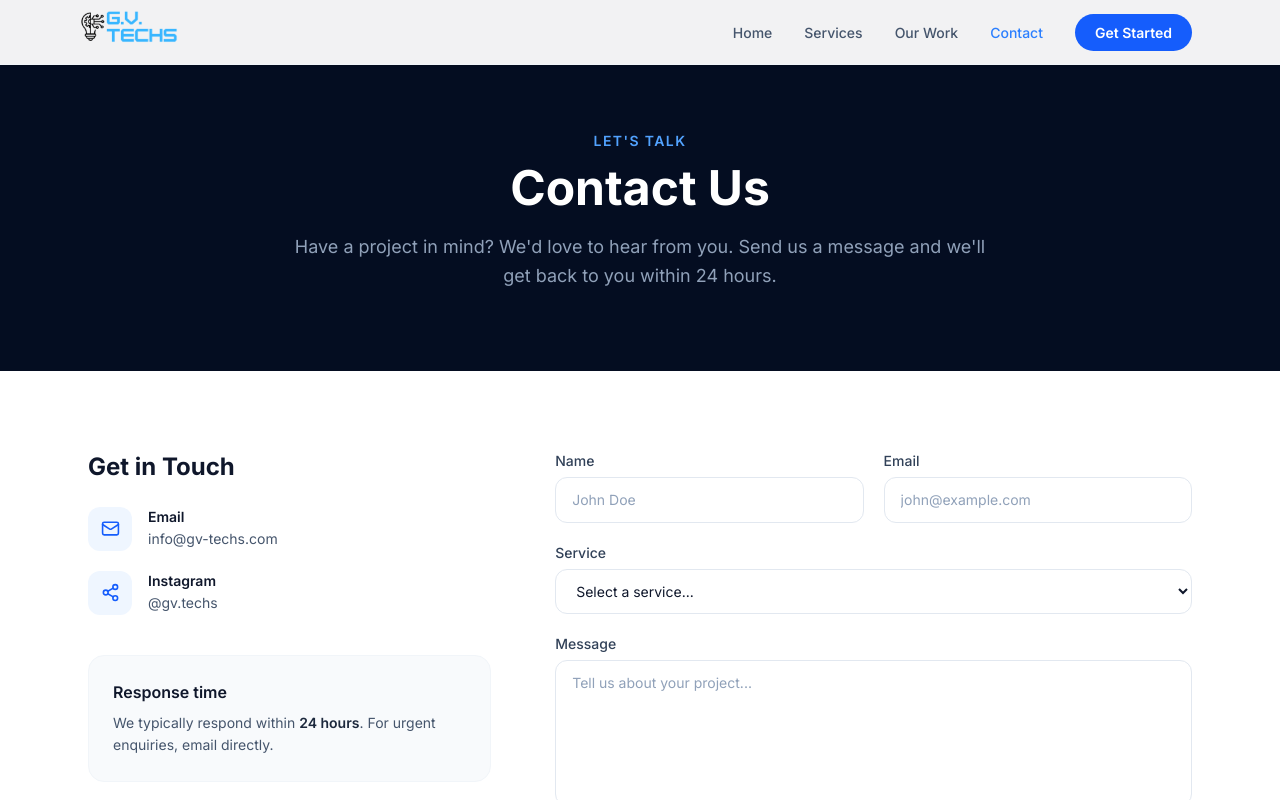
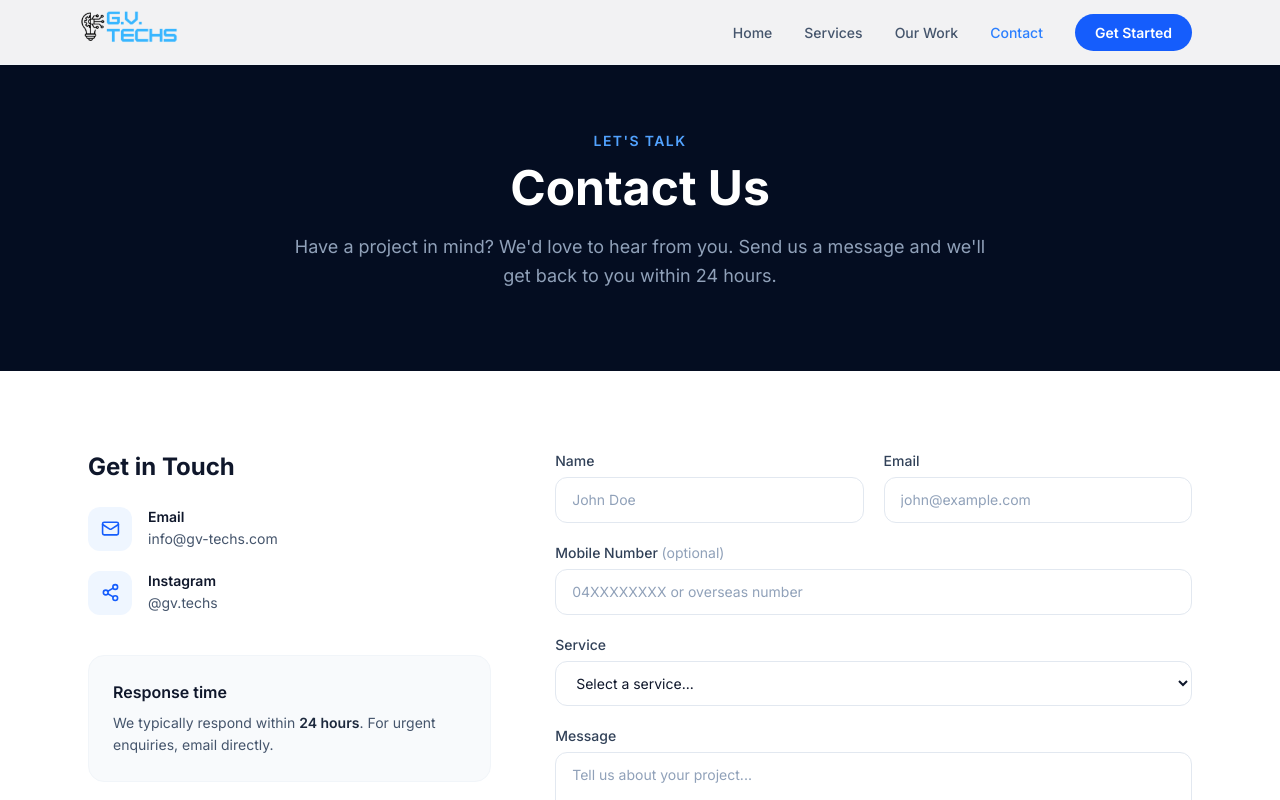
Before and after one commit to gorgees04/gv-techs, a Next.js app: page /contact in a window 1280 px wide. Shown: the top 800 px of the page. Built offline with nearby package versions, Linux system fonts and the light colour scheme.

Commit message:
update the contact form

```diff
--- a/app/contact/page.tsx
+++ b/app/contact/page.tsx
@@ -13,14 +13,18 @@ export default function ContactPage() {
   const [form, setForm] = useState({
     name: "",
     email: "",
+    phone: "",
     subject: "",
     message: "",
   });
   const [submitted, setSubmitted] = useState(false);
   const [loading, setLoading] = useState(false);
+  const [error, setError] = useState("");
 
   function handleChange(
-    e: React.ChangeEvent<HTMLInputElement | HTMLTextAreaElement | HTMLSelectElement>
+    e: React.ChangeEvent<
+      HTMLInputElement | HTMLTextAreaElement | HTMLSelectElement
+    >,
   ) {
     setForm((prev) => ({ ...prev, [e.target.name]: e.target.value }));
   }
@@ -28,10 +32,32 @@ export default function ContactPage() {
   async function handleSubmit(e: React.FormEvent) {
     e.preventDefault();
     setLoading(true);
-    // Replace the action URL with your Formspree endpoint or backend route
-    await new Promise((r) => setTimeout(r, 1000));
+    setError("");
+
+    const res = await fetch("https://api.web3forms.com/submit", {
+      method: "POST",
+      headers: {
+        "Content-Type": "application/json",
+        Accept: "application/json",
+      },
+      body: JSON.stringify({
+        access_key: process.env.NEXT_PUBLIC_WEB3FORMS_KEY,
+        name: form.name,
+        email: form.email,
+        phone: form.phone || "Not provided",
+        subject: form.subject || "New contact from GV TECHS website",
+        message: form.message,
+      }),
+    });
+
+    const data = await res.json();
     setLoading(false);
-    setSubmitted(true);
+
+    if (data.success) {
+      setSubmitted(true);
+    } else {
+      setError("Something went wrong. Please try again or email us directly.");
+    }
   }
 
   return (
@@ -88,7 +114,9 @@ export default function ContactPage() {
                     <Mail size={19} className="text-blue-600" />
                   </div>
                   <div>
-                    <p className="text-sm font-semibold text-slate-900">Email</p>
+                    <p className="text-sm font-semibold text-slate-900">
+                      Email
+                    </p>
                     <p className="text-slate-600 text-sm mt-0.5">
                       info@gv-techs.com
                     </p>
@@ -96,7 +124,7 @@ export default function ContactPage() {
                 </a>
 
                 <a
-                  href="https://www.instagram.com"
+                  href="https://www.instagram.com/gvtechs?igsh=MTVkeGtmaWE2enhuOA%3D%3D&utm_source=qr"
                   target="_blank"
                   rel="noopener noreferrer"
                   className="flex items-start gap-4 group"
@@ -105,7 +133,9 @@ export default function ContactPage() {
                     <Share2 size={19} className="text-blue-600" />
                   </div>
                   <div>
-                    <p className="text-sm font-semibold text-slate-900">Instagram</p>
+                    <p className="text-sm font-semibold text-slate-900">
+                      Instagram
+                    </p>
                     <p className="text-slate-600 text-sm mt-0.5">@gv.techs</p>
                   </div>
                 </a>
@@ -117,8 +147,8 @@ export default function ContactPage() {
                 </h3>
                 <p className="text-slate-600 text-sm leading-relaxed">
                   We typically respond within{" "}
-                  <span className="font-semibold text-slate-800">24 hours</span>.
-                  For urgent enquiries, email directly.
+                  <span className="font-semibold text-slate-800">24 hours</span>
+                  . For urgent enquiries, email directly.
                 </p>
               </div>
             </motion.div>
@@ -187,6 +217,27 @@ export default function ContactPage() {
 
                 <div>
                   <label
+                    htmlFor="phone"
+                    className="block text-sm font-medium text-slate-700 mb-1.5"
+                  >
+                    Mobile Number{" "}
+                    <span className="text-slate-400 font-normal">
+                      (optional)
+                    </span>
+                  </label>
+                  <input
+                    id="phone"
+                    name="phone"
+                    type="tel"
+                    value={form.phone}
+                    onChange={handleChange}
+                    placeholder="04XXXXXXXX or overseas number"
+                    className="w-full px-4 py-3 border border-slate-200 rounded-xl text-slate-900 placeholder:text-slate-400 focus:outline-none focus:ring-2 focus:ring-blue-500 focus:border-transparent transition text-sm"
+                  />
+                </div>
+
+                <div>
+                  <label
                     htmlFor="subject"
                     className="block text-sm font-medium text-slate-700 mb-1.5"
                   >
@@ -226,6 +277,8 @@ export default function ContactPage() {
                   />
                 </div>
 
+                {error && <p className="text-red-500 text-sm">{error}</p>}
+
                 <button
                   type="submit"
                   disabled={loading}
--- a/components/Footer.tsx
+++ b/components/Footer.tsx
@@ -25,7 +25,8 @@ export default function Footer() {
               />
             </Link>
             <p className="mt-4 text-sm leading-relaxed max-w-xs">
-              Clean, fast, and modern websites designed to help your business grow.
+              Clean, fast, and modern websites designed to help your business
+              grow.
             </p>
           </div>
 
@@ -55,7 +56,7 @@ export default function Footer() {
               info@gv-techs.com
             </a>
             <a
-              href="https://www.instagram.com"
+              href="https://www.instagram.com/gvtechs?igsh=MTVkeGtmaWE2enhuOA%3D%3D&utm_source=qr"
               target="_blank"
               rel="noopener noreferrer"
               className="flex items-center gap-2.5 text-sm hover:text-white transition-colors"
@@ -68,7 +69,6 @@ export default function Footer() {
 
         <div className="border-t border-white/10 pt-8 flex flex-col sm:flex-row items-center justify-between gap-3 text-sm">
           <p>© {new Date().getFullYear()} G.V. TECHS. All rights reserved.</p>
-          <p>Built with Next.js &amp; Tailwind CSS</p>
         </div>
       </div>
     </footer>
```
